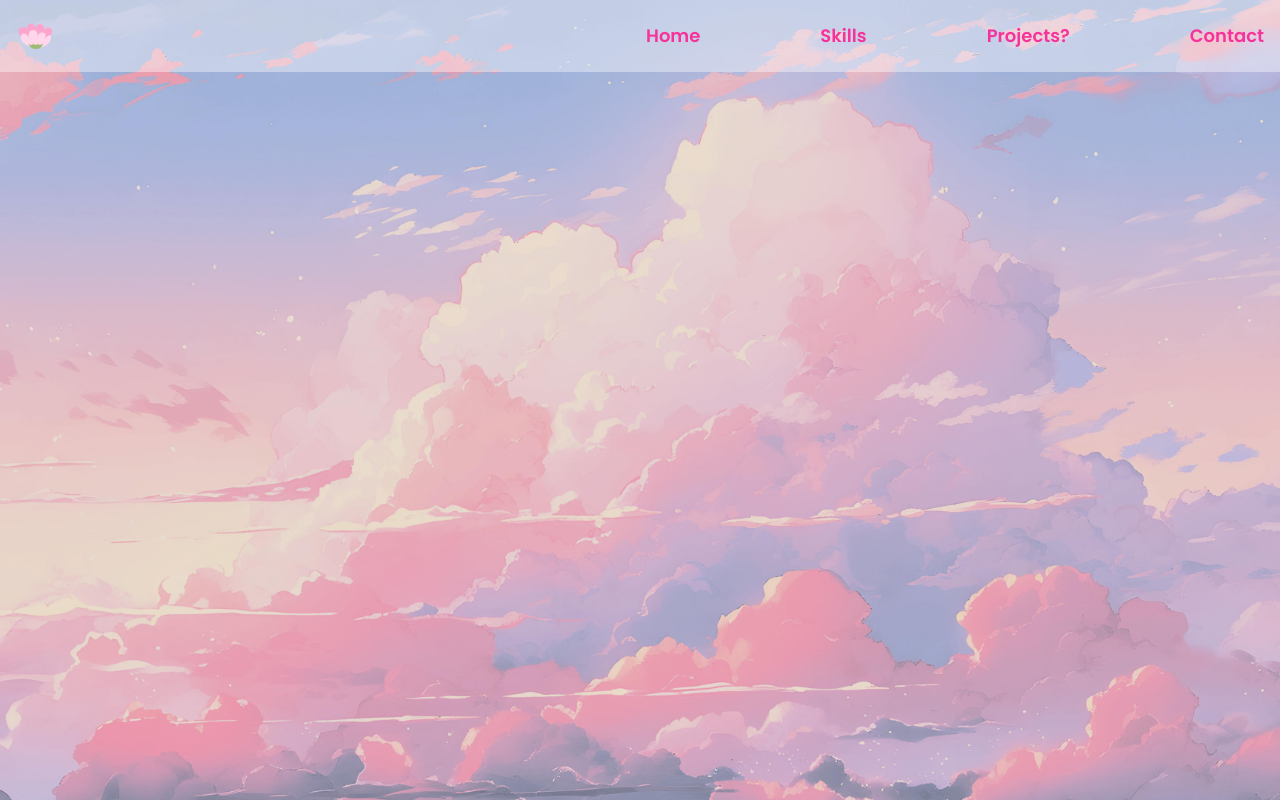
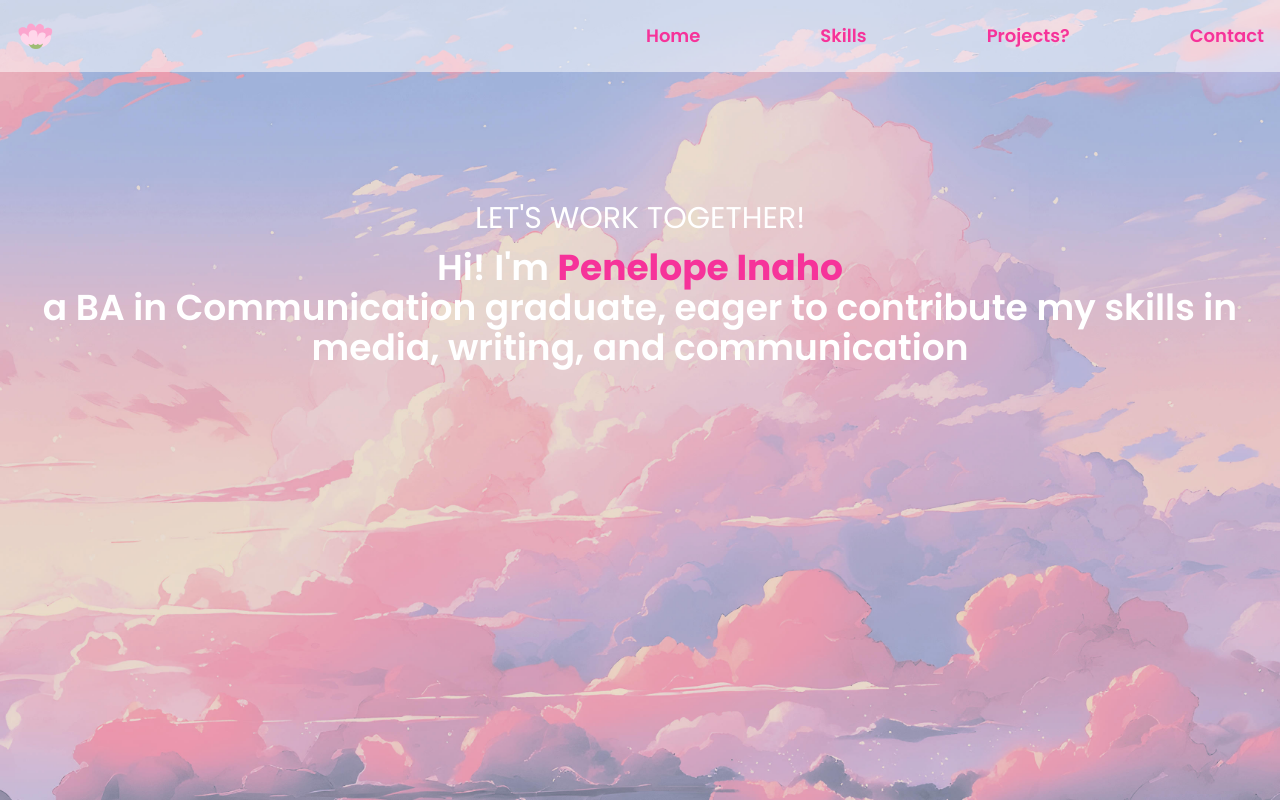
Before and after one commit to harvehyo/harveyportfolio, a plain HTML site: page pen-portfolio.html in a window 1280 px wide. Shown: the top 802 px of the page. Drawn offline with nearby package versions, Linux system fonts and the light colour scheme.

Commit message:
fixing some stuffs

```diff
--- a/pen-portfolio.html
+++ b/pen-portfolio.html
@@ -15,7 +15,7 @@
 </head>
 <body>
 
-    <nav class="border-gray-200 bg-white/40 fixed top-0 left-0 w-full z-50">
+    <nav class="border-gray-400 bg-white/50 fixed top-0 left-0 w-full z-50">
         <div class="max-w-screen-xl flex flex-wrap items-center justify-between mx-auto p-4">
           <a href="#Home" class="flex items-center space-x-3 rtl:space-x-reverse">
               <img src="images/flower.png" class="h-10" alt="Pen's logo" />
@@ -69,11 +69,19 @@
         </div>
     </nav>
 
-  <div data-aos="fade-up" id="Home" class="h-svh bg-cover bg-center bg-no-repeat mt-0 pt-0" style="background-image: url('images/pink-clouds.jpg');">
-    <div class="max-w-screen-xl mx-auto p-4">
+    <div data-aos="fade-up" id="Home" class="h-svh bg-cover bg-center bg-no-repeat mt-0 pt-0 flex justify-center items-center" style="background-image: url('images/pink-clouds.jpg');">
+        <div class="bg-transparent h-200 w-300 flex justify-center items-start">
+            <div class="max-w-svw h-auto w-300 text-white flex justify-top items-center flex-col text-center mt-50 bg-transparent">
+                <div class="w-300">
+                    <p class="text-3xl font-normal antialiased mb-3">LET'S WORK TOGETHER!</p>
+                    <p class="text-4xl max-w-300 font-semibold">Hi! I'm <span class="text-pink-500 text-4xl font-bold">Penelope Inaho <br></span> a BA in Communication graduate, eager to contribute my skills in media, writing, and communication</p>
+                </div>
 
-      </div>
+
+            </div>
+        </div>
     </div>
+
 
     <div id="Skills" class="h-svh bg-white flex flex-col items-center justify-center font-bold text-3xl">
         <h1> Skills to be followed</h1>
```
